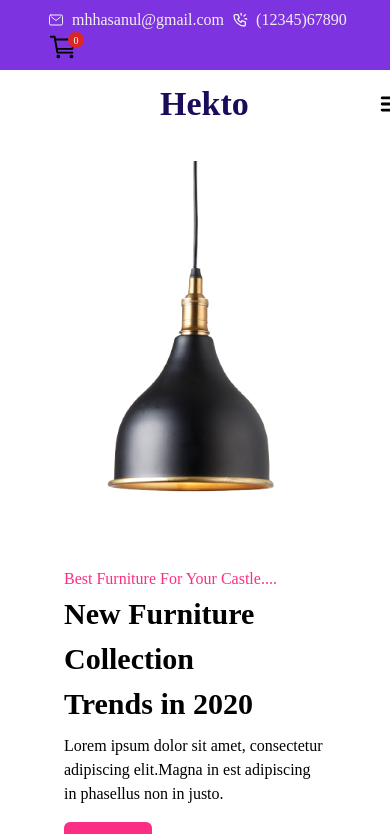
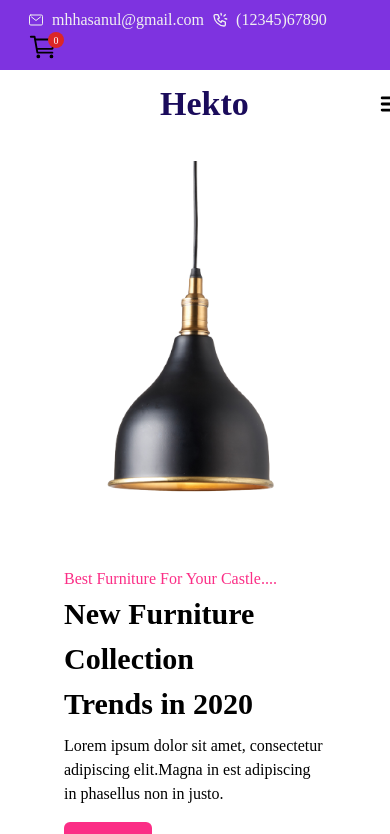
Before and after one commit to SabaZain/hackathonfinal-4, a Next.js app: page / in a window 390 px wide. Shown: the top 834 px of the page. Built offline with nearby package versions, Linux system fonts and the light colour scheme.

Commit message:
Update Topbar.tsx

```diff
--- a/src/app/components/Topbar.tsx
+++ b/src/app/components/Topbar.tsx
@@ -17,7 +17,7 @@ const Topbar = ({setShowCart}: TopbarProps) => {
     {/*Topbar*/}
   return (
 
-    <div className='bg-primary md:flex lg:flex justify-around align items-center w-full p-2 px-12 md:px-40 lg:px-40'>
+    <div className='bg-primary md:flex lg:flex justify-around align items-center w-full p-2 px-7 md:px-40 lg:px-40'>
         <div className='flex gap-2 md:gap-6 lg:gap-6'>
         <div className='flex justify-start align items-center gap-2'>
         <IoMailOutline className='text-[#F1F1F1]'/>
```
